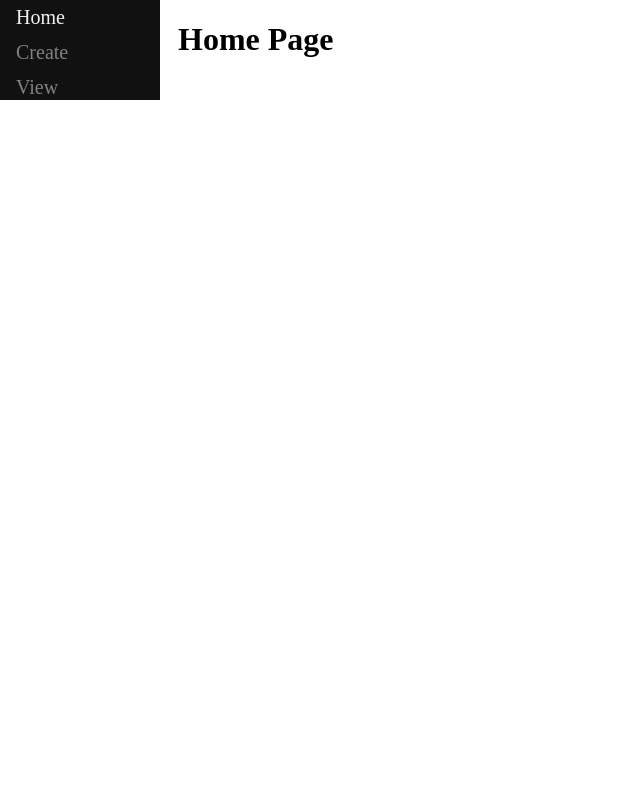
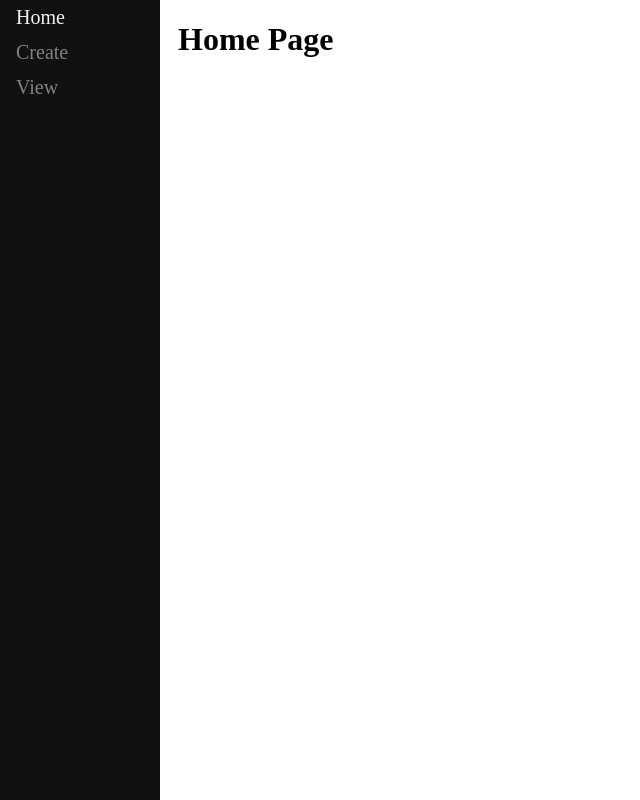
Before and after one commit to floatingnahid22/Django-Remind, a Django app: page / in a window 1280 px wide. Shown: the whole page, without its empty margins (0-640 px from the left). Run offline with Django 3.2, Linux system fonts and the light colour scheme.

Commit message:
update base.html

```diff
--- a/mysite/main/templates/main/base.html
+++ b/mysite/main/templates/main/base.html
@@ -6,7 +6,7 @@
     <meta name="viewport" content="width=device-width, initial-scale=1.0">
     <style type="text/css">
         .sidenav {
-            height: 100px;
+            height: 100%;
             width: 160px;
             position: fixed;
             z-index: 1;
```
